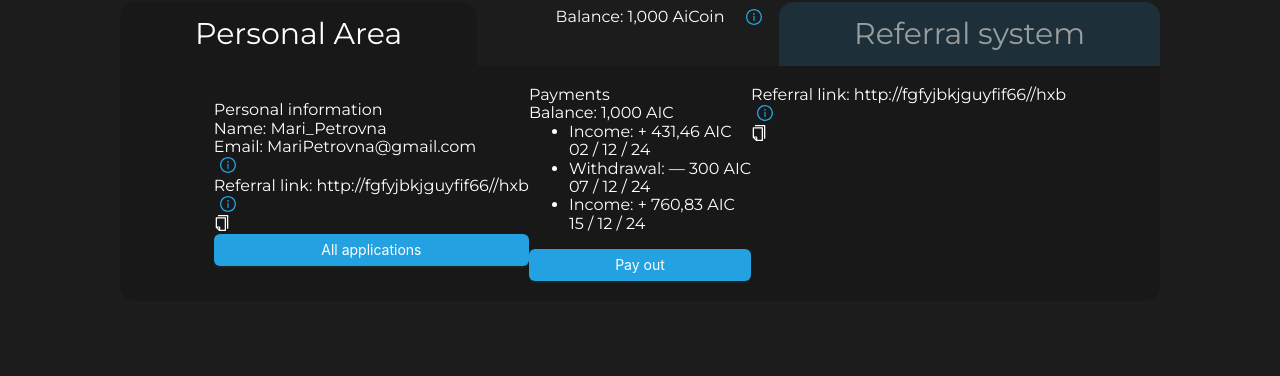
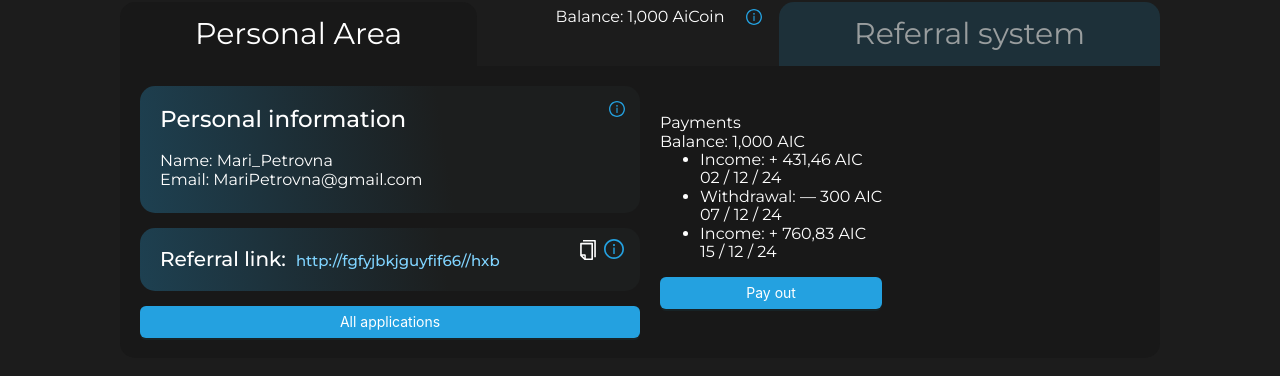
Before and after one commit to beanomen4/aipro, a React (Vite) app: page /profile in a window 1280 px wide. Shown: the part 286-662 px from the top of the page. Built offline with nearby package versions, Linux system fonts and the light colour scheme.

Commit message:
add style ref link

```diff
--- a/src/pages/Profile/Profile.jsx
+++ b/src/pages/Profile/Profile.jsx
@@ -47,7 +47,8 @@ function Profile({ name, balance, user }) {
           >
             Referral system
           </button>
-          <div className="personal">
+        {activeButton === 'personalBtn' && (
+            <div className="personal">
             <div className="personal__info">
               <div className="personal__user-info">
                 <div className="title">Рersonal information</div>
@@ -58,14 +59,12 @@ function Profile({ name, balance, user }) {
                   Email: {user || "MariPetrovna@gmail.com"}
                 </div>
                 <ButtonForIcon
-                  icon={<InfoCircleOutlined style={{ color: "#24A1E0" }} />}
+                  icon={<InfoCircleOutlined style={{ color: "#24A1E0", position: 'absolute', top: '15px', right: '15px' }} />}
                 />
               </div>
               <div className="ref-link">
-                Referral link: {user || "http://fgfyjbkjguyfif66//hxb"}
-                <ButtonForIcon
-                  icon={<InfoCircleOutlined style={{ color: "#24A1E0" }} />}
-                />
+                Referral link: <div className="link">{user || "http://fgfyjbkjguyfif66//hxb"}</div>
+                <div className="ref-link-item">
                 <ConfigProvider
                   theme={{
                     algorithm: theme.darkAlgorithm,
@@ -81,6 +80,10 @@ function Profile({ name, balance, user }) {
                     infoMessage("Copy link!");
                   }}
                 />
+                 <ButtonForIcon
+                  icon={<InfoCircleOutlined style={{ color: "#24A1E0"}} />}
+                />
+                </div>
               </div>
               <Button type="primary" style={{textAlign: 'left'}} block>
               All applications
@@ -100,7 +103,9 @@ function Profile({ name, balance, user }) {
               </Button>
             </div>
           </div>
-          <div className="referral">
+        )}
+        {activeButton === 'referralBtn' && (
+            <div className="referral">
             <div className="referral__info">
             <div className="ref-link">
                 Referral link: {user || "http://fgfyjbkjguyfif66//hxb"}
@@ -126,6 +131,7 @@ function Profile({ name, balance, user }) {
             </div>
             <div className="referral__table"></div>
           </div>
+        )}
         </div>
       </div>
     </div>
--- a/src/pages/Profile/Profile.scss
+++ b/src/pages/Profile/Profile.scss
@@ -1,6 +1,7 @@
-.wrapper{
+.wrapper {
     margin: 0px 120px;
     height: 100%;
+
     .profile {
         font-family: 'Montserrat', sans-serif;
         justify-content: center;
@@ -8,28 +9,34 @@
         flex-direction: column;
         margin-top: 30px;
         color: #fff;
+
         .user-info {
             display: flex;
             flex-direction: column;
             align-items: center;
+
             &__balance {
                 display: flex;
                 font-weight: 400;
                 margin-top: 5px;
+
                 button {
                     position: absolute;
                     margin-left: 15px;
                 }
             }
+
             &__name {
                 font-size: 27px;
                 margin-top: 20px;
                 font-weight: 400;
             }
+
             .ant-image-mask {
                 border-radius: 100%;
             }
         }
+
         .profile__info {
             display: flex;
             padding: 20px;
@@ -39,6 +46,7 @@
             background: #181818;
             position: relative;
             justify-content: center;
+
             .btn {
                 position: absolute;
                 cursor: pointer;
@@ -52,16 +60,61 @@
                 background: #1D3039;
                 color: #999D9E;
                 width: fit-content;
+
                 &_active {
                     color: #fff;
                     background: #181818;
                 }
             }
         }
+
         .personal {
             display: flex;
+            align-items: center;
+            width: 100%;
+            &__info {
+                width: 50%;
+                position: relative;
+                margin-right: 20px;
+            }
+            &__user-info {
+                padding: 20px;
+                padding-bottom: 5px;
+                background: linear-gradient(261.31deg, #1C1E1E 39.3%, #1E4558 108.39%),
+                    linear-gradient(0deg, rgba(29, 48, 57, 0.3), rgba(29, 48, 57, 0.3));
+                border-radius: 15px;
+                margin-bottom: 15px;
+                .title {
+                    font-size: 23px;
+                    font-weight: 500;
+                    margin-bottom: 20px;
+                }
+            }
+        }
+        .ref-link {
+            background: linear-gradient(261.31deg, #1C1E1E 39.3%, #1E4558 108.39%),
+                    linear-gradient(0deg, rgba(29, 48, 57, 0.3), rgba(29, 48, 57, 0.3));
+                    border-radius: 15px;
+                    padding: 20px;
+                    font-size: 20px;
+                    align-items:baseline;
+                    font-weight: 500;
+                    margin-bottom: 15px;
+                    position: relative;
+                    display: flex;
+                    .link {
+                        margin-left: 10px;
+                        font-size: 15px;
+                        color:#80D4FF;
+                    }
+                    .ref-link-item {
+                        display: flex;
+                        align-items: center;
+                        top: 10px;
+                        right: 10px;
+                        position: absolute;
+                    }
 
-            align-items: center;
         }
     }
 }
```
